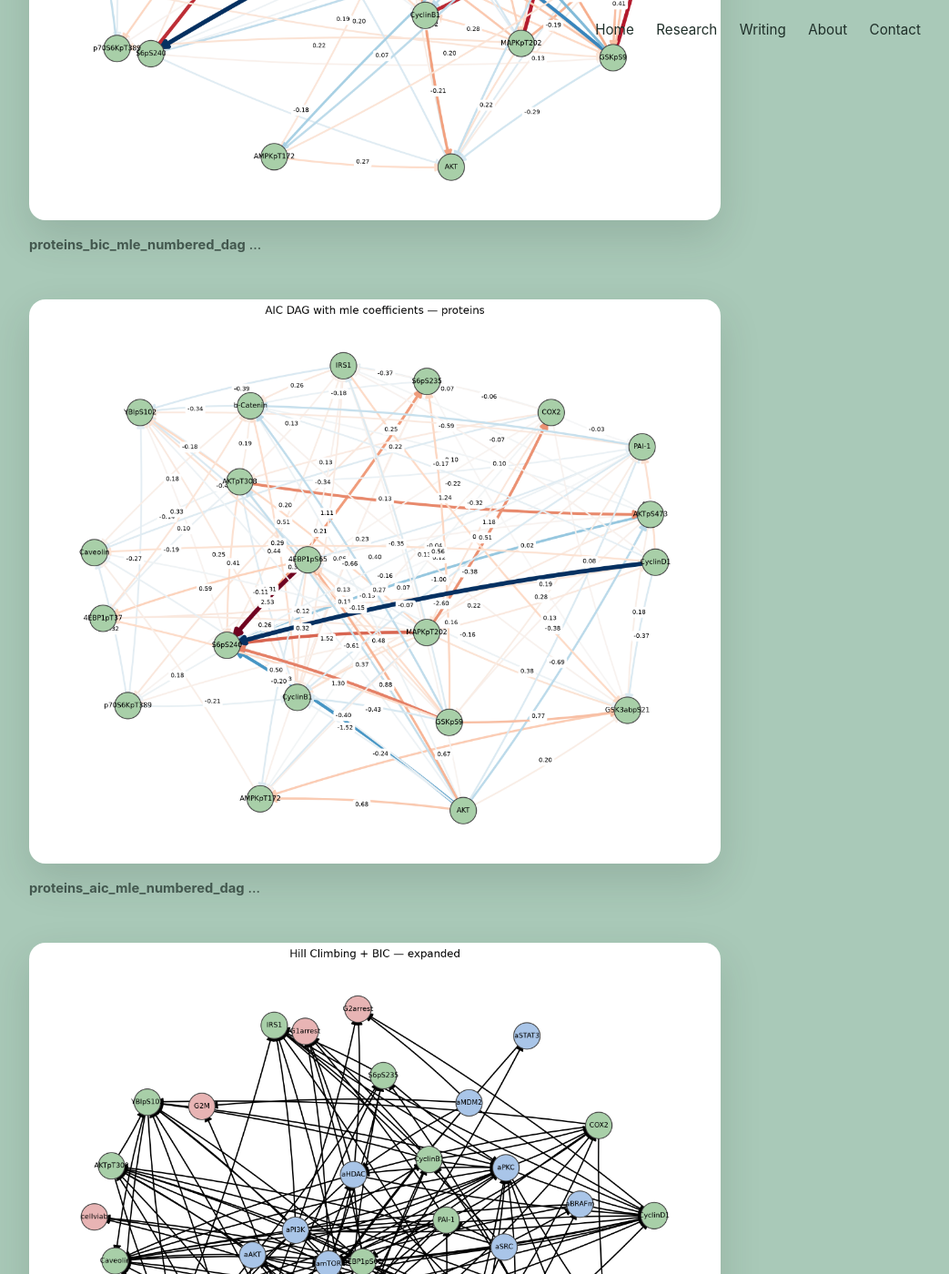
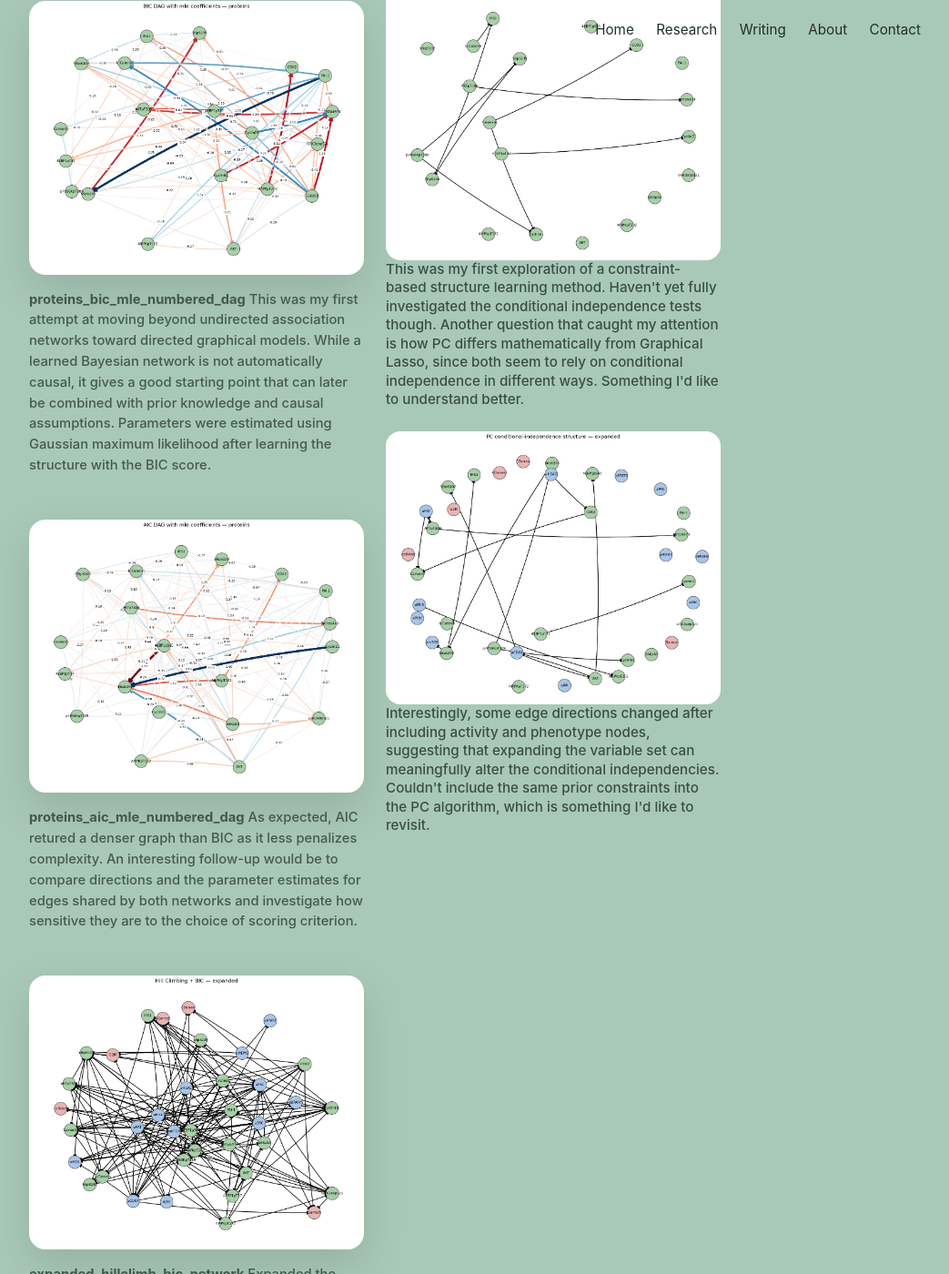
Before and after one commit to SepidehFouladzadeh/SepidehFouladzadeh.github.io, a Jekyll site: the page built from _posts/2026-08-16-network-representations.md, in a window 1280 px wide and 1400 px high, scrolled down 3440 px. Shown: the whole window at 91% size, without its empty margins (228-1271 px from the left). Built offline with Jekyll 4.4.1, drawn with Linux system fonts in a browser that asks for light colours; some of the changed text lies outside the part shown.

Commit message:
refinement

```diff
--- a/_posts/2026-08-16-network-representations.md
+++ b/_posts/2026-08-16-network-representations.md
@@ -124,69 +124,65 @@
 
 <section class="artifacts">
 
-  <h2>Artifacts from this exploration</h2>
+  <h2>Pairwise associations</h2>
 
   <div class="artifact-gallery">
 
   <div class="artifact-card">
   <img src="/assets/images/proteins_correlation_network.png"
      alt="proteins_correlation_network">
-    <h4>proteins_correlation_network</h4>
 
       <p>
-        ...
+        Simply a thresholded visualization of the pairwise correlation matrix on the right, using only the measured protein nodes.
       </p>
   </div>
 
   <div class="artifact-card">
   <img src="/assets/images/proteins_correlation_heatmap.png"
      alt="proteins_correlation_heatmap">
-    <h4>proteins_correlation_heatmap</h4>
 
       <p>
-        ...
+        Analyzing the strongly correlated proteins is something I'd be curious to explore next.
       </p>
   </div>
 
   <div class="artifact-card">
   <img src="/assets/images/expanded_correlation_network.png"
      alt="expanded_correlation_network">
-    <h4>expanded_correlation_network</h4>
 
       <p>
-        ...
+        Was wondering whether computing correlations on the whole node set including activity nodes and phenotypes would be more approprite or interesting. Since these are pairwise correlations, adding more variables doesn't change the existing protein–protein correlations though.
       </p>
   </div>
 
   <div class="artifact-card">
   <img src="/assets/images/expanded_correlation_heatmap.png"
      alt="expanded_correlation_heatmap">
-    <h4>expanded_correlation_heatmap</h4>
 
       <p>
-        ...
+        While the network itself didn't reveal anything interesting at first glance, the heatmap showed that many activity nodes were similarly correlated with one another. Not sure whether this is expected biologically,but something to investigate later.
       </p>
   </div>
 
-  <h2>Artifacts from this exploration</h2>
+</section>
+<section class="artifacts">
+  <h2>Conditional associations</h2>
 
   <div class="artifact-card">
   <img src="/assets/images/proteins_graphical_lasso_network.png"
      alt="proteins_graphical_lasso_network">
-    <h4>proteins_graphical_lasso_network</h4>
 
       <p>
-        ...
+        This extends the Graphical Lasso analysis on the main research page by repeating it on both the protein-only dataset and the expanded dataset including activity nodes and phenotypes.
       </p>
   </div>
 
   <div class="artifact-card">
   <img src="/assets/images/expanded_graphical_lasso_network.png"
      alt="expanded_graphical_lasso_network">
-    <h4>expanded_graphical_lasso_network</h4>
 
       <p>
-        ...
+        Was curious whether the partial correlations would change after including additional variables. Couldnt tell from the graph but wouldn't be suprised if the edges are affected. Since Graphical Lasso conditions on the remaining nodes, I suspect adding variables might change the dependencies even between proteins that were already present.
       </p>
   </div>
 
@@ -197,7 +193,7 @@
 
 <section class="artifacts">
 
-  <h2>Artifacts from this exploration</h2>
+  <h2>Score-based structure learning</h2>
 
   <div class="artifact-figure">
     <img
@@ -207,7 +203,7 @@
 
     <p class="artifact-caption">
       <strong>proteins_bic_mle_numbered_dag</strong>
-      ...
+      This was my first attempt at moving beyond undirected association networks toward directed graphical models. While a learned Bayesian network is not automatically causal, it gives a good starting point that can later be combined with prior knowledge and causal assumptions. Parameters were estimated using Gaussian maximum likelihood after learning the structure with the BIC score.
     </p>
   </div>
 
@@ -219,7 +215,7 @@
 
     <p class="artifact-caption">
       <strong>proteins_aic_mle_numbered_dag</strong>
-      ...
+      As expected, AIC retured a denser graph than BIC as it less penalizes complexity. An interesting follow-up would be to compare directions and the parameter estimates for edges shared by both networks and investigate how sensitive they are to the choice of scoring criterion.
     </p>
   </div>
 
@@ -231,7 +227,8 @@
 
     <p class="artifact-caption">
       <strong>expanded_hillclimb_bic_network</strong>
-      ...
+      Expanded the node space from just proteins to phenotypes and activity nodes, which quickly highlighted the importance of incorporating prior knowledge. Without that, it also learns some obviouly wrong edges (for example edges from phenotype to proteins). Here, I've only constrained phenotypes to be terminal nodes, but other obvious forbidden edges should probably be included.
+
     </p>
   </div>
 
@@ -243,7 +240,7 @@
 
     <p class="artifact-caption">
       <strong>expanded_hillclimb_aic_network</strong>
-      ...
+      As expected, AIC produced a denser network. Still curious about when the additional complexity is justified and what criteria are most appropriate for choosing between AIC and the more conservative BIC.
     </p>
   </div>
 
@@ -251,27 +248,25 @@
 
 <section class="artifacts">
 
-  <h2>Artifacts from this exploration</h2>
+  <h2>Constraint-based structure learning</h2>
 
   <div class="artifact-gallery">
 
   <div class="artifact-card">
   <img src="/assets/images/proteins_pc_network.png"
      alt="proteins_pc_network">
-    <h4>proteins_pc_network</h4>
 
       <p>
-        ...
+        This was my first exploration of a constraint-based structure learning method. Haven't yet fully investigated the conditional independence tests though. Another question that caught my attention is how PC differs mathematically from Graphical Lasso, since both seem to rely on conditional independence in different ways. Something I'd like to understand better.
       </p>
   </div>
 
   <div class="artifact-card">
   <img src="/assets/images/expanded_pc_network.png"
      alt="expanded_pc_network">
-    <h4>expanded_pc_network</h4>
 
       <p>
-        ...
+        Interestingly, some edge directions changed after including activity and phenotype nodes, suggesting that expanding the variable set can meaningfully alter the conditional independencies. Couldn't include the same prior constraints into the PC algorithm, which is something I'd like to revisit.
       </p>
   </div>
 
```
